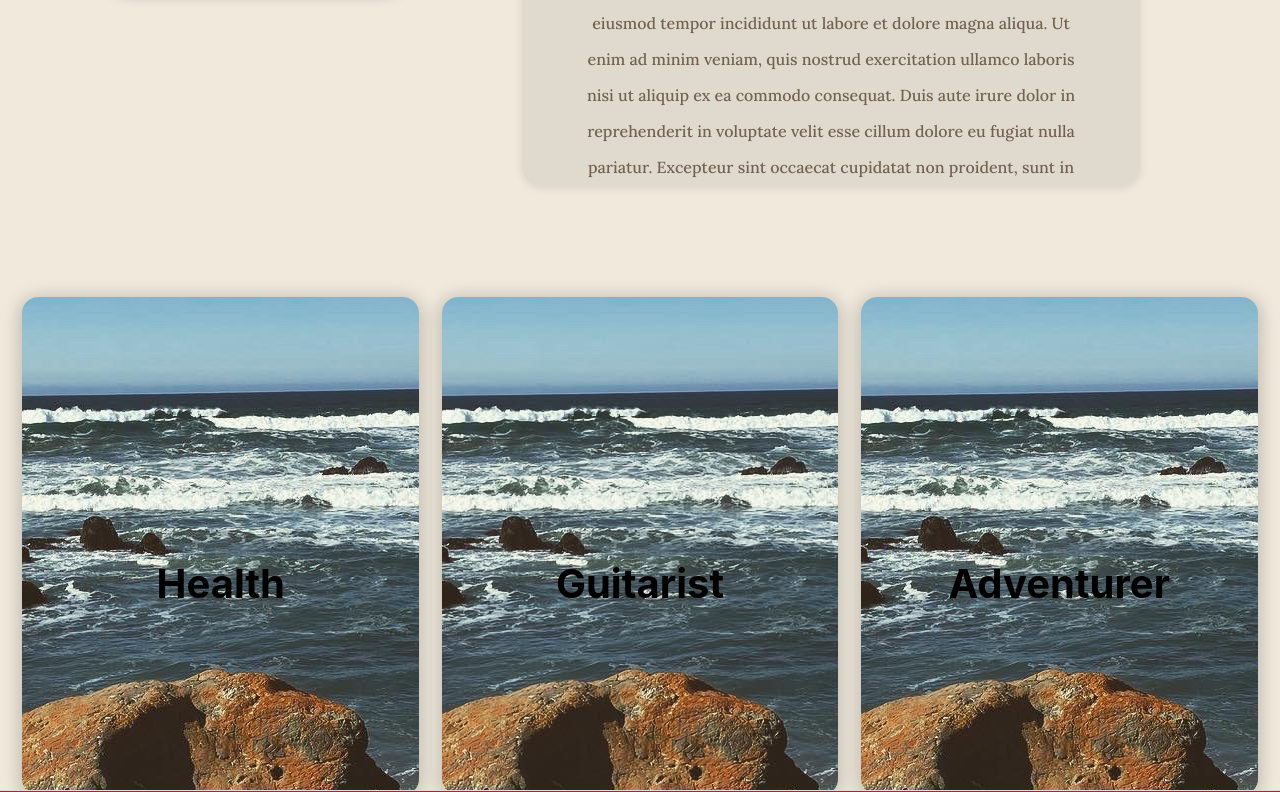
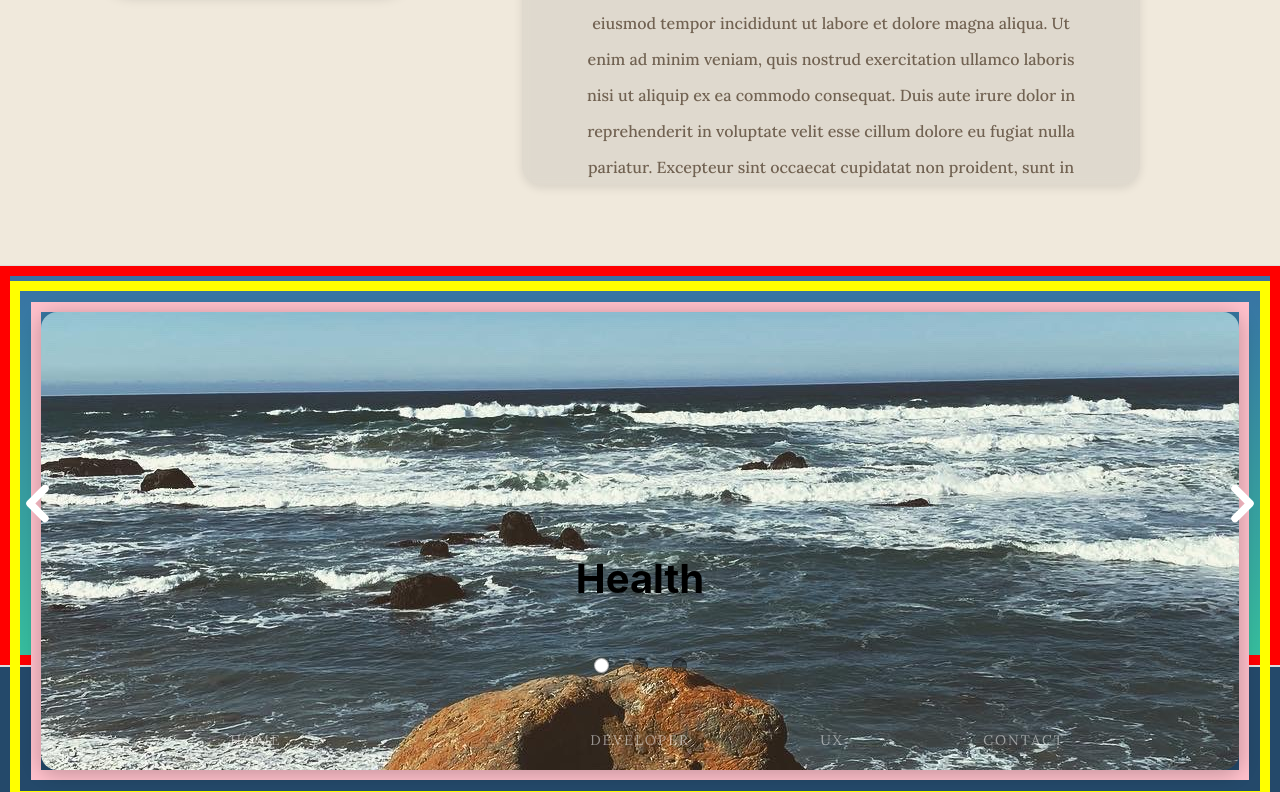
Before and after one commit to tpadilla10117/v2.0-tpadilla.com, a React (Create React App) app: page /about in a window 1280 px wide. Shown: the part 1225-2017 px from the top of the page. Built offline with nearby package versions, Linux system fonts and the light colour scheme; a web font is replaced by a local one.

Commit message:
added the personal cards and debugging

```diff
--- a/src/components/layout/carousel/Carousel.jsx
+++ b/src/components/layout/carousel/Carousel.jsx
@@ -1,24 +1,36 @@
-import React, { useState, /* useEffect */ } from 'react';
+import React, { useState, useEffect } from 'react';
 import { carouselData, carouselIndicatorData } from '../../../utils/seed';
 import chevronRight from '../../../assets/icons/chevron-right.svg';
 import chevronLeft from '../../../assets/icons/chevron-left.svg';
 import './Carousel.scss';
+import { PersonalCards } from '../../utils';
 
+/* import Hike from "../../../assets/images/hike.jpeg"
+import GuitarSelfie from "../../../assets/images/GuitarSelfie.jpeg";
+import SanDiego from "../../../assets/images/SanDiego.jpeg";
+import FortBragg1 from "../../../assets/images/FortBragg1.jpeg";
+ */
 /* TODO:  12/7 need to finish up and then style: */
-const Carousel = ( {slides} ) => {
+const Carousel = ( {slides, cardState, changeCardState, cardInfo} ) => {
 
     const [ current, setCurrent ] = useState(0);
     const length = slides.length;
+console.log(slides)
+   /*  const cardInfo = [
+        { id: 0, name: "card card-1", image: `${Hike}`, frontHeader: "Health", backHeader2: '"Health is Wealth"', backHeader3: "Peace of Mind", text: "I strive to not compete with anyone but myself while pushing forward to improve in each of my endeavors: A healthy mind & body, functional / nourshing relationships, and impactful work.", BackImage: `${FortBragg1}` },
+        { id: 1, name: "card card-2",image: `${GuitarSelfie}`, frontHeader: "Guitarist", backHeader2: '"In the Deepest Ocean..."', backHeader3: "Music", text: "Performing and professional audio are two passions I cannot live without.  Whether it's rocking out to my favorite groove or indie jam, or analyzing the complex soundscapes of a recording, music is part of my identity. ", BackImage: `${FortBragg1}` },
+        { id: 2, name: "card card-3",image: `${SanDiego}`, frontHeader: "Adventurer", backHeader2:'"Explore Everything!"' , backHeader3: "Traversing the Earth", text: "As a California native, I've dreamed of expanding my worldview beyond my suburban confounds.  Life is meant to be lived - there are countless people to meet, places to explore, and experiences to be had.  Find me at a beach, in a new city, or even another country.", BackImage: `${FortBragg1}` }
+    ] */
 
 /* This automatically updates the carousel after a designated time with setTimeout, a DOM Method: */
-  /*   useEffect( () => {
+   /*  useEffect( () => {
 
         const time = setTimeout( () => {
             setCurrent(current === length - 1 ? 0 : current + 1);
         }, 6000);  */
 
     /* Effect cleanup: */
-       /* return () => {
+      /*  return () => {
             clearTimeout(time);
         }
     }, [current, length]); */
@@ -71,10 +83,10 @@ const Carousel = ( {slides} ) => {
                     <img className="left-arrow" src={chevronLeft} alt="" onClick={previousSlide}/>
                 </div>
 
-                    {carouselData.map( (slide, index) => {
+                    {/* carouselData */cardInfo.map( (slide, index) => {
                     return (
                         <div className={index === current ? 'carousel-img-wrapper slide active' : 'carousel-img-wrapper slide'} key={index} >
-                            {index === current && (<img src={slide.image} alt="travel" key={index} className='slider-image' />)}
+                            {index === current && (<PersonalCards image={slide.image} cardState={cardState} changeCardState={changeCardState} current={current} cardInfo={cardInfo} key={index} id={index} frontHeader={slide.frontHeader} backHeader2={slide.backHeader2} backHeader3={slide.backHeader3} text={slide.text} BackImage={slide.BackImage} name={slide.name} />)/* (<img src={slide.image} alt="travel" key={index} className='slider-image' />) */}
 
                         </div>
 
--- a/src/components/layout/carousel/Carousel.scss
+++ b/src/components/layout/carousel/Carousel.scss
@@ -86,6 +86,7 @@
         justify-content: center;
         /* background-color: blue; */
         position: absolute;
+        /* z-index: 999; */
 
         &.slide {
             opacity: 0;
--- a/src/components/layout/personalcards/PersonalCards.jsx
+++ b/src/components/layout/personalcards/PersonalCards.jsx
@@ -1,15 +1,15 @@
 import React  from 'react';
-import Hike from "../../../assets/images/hike.jpeg"
+/* import Hike from "../../../assets/images/hike.jpeg"
 import GuitarSelfie from "../../../assets/images/GuitarSelfie.jpeg";
 import SanDiego from "../../../assets/images/SanDiego.jpeg";
-import FortBragg1 from "../../../assets/images/FortBragg1.jpeg";
+import FortBragg1 from "../../../assets/images/FortBragg1.jpeg"; */
 
 import './PersonalCards.scss';
 
 /* COMPONENT FOR INTERACTIVE CARDS ON ABOUT ME */
 const PersonalCard = (props) => {
 
-    const { cardState, changeCardState } = props;
+    const { cardState, changeCardState, image, index, name, frontHeader, backHeader2, backHeader3, text, BackImage } = props;
 
 
 /* Helper Function to toggle Active cards */
@@ -23,14 +23,14 @@ const PersonalCard = (props) => {
     }
 
 
-    const cardInfo = [
+    /* const cardInfo = [
         { id: 1, name: "card card-1", image: `${Hike}`, frontHeader: "Health", backHeader2: '"Health is Wealth"', backHeader3: "Peace of Mind", text: "I strive to not compete with anyone but myself while pushing forward to improve in each of my endeavors: A healthy mind & body, functional / nourshing relationships, and impactful work.", BackImage: `${FortBragg1}` },
         { id: 2, name: "card card-2",image: `${GuitarSelfie}`, frontHeader: "Guitarist", backHeader2: '"In the Deepest Ocean..."', backHeader3: "Music", text: "Performing and professional audio are two passions I cannot live without.  Whether it's rocking out to my favorite groove or indie jam, or analyzing the complex soundscapes of a recording, music is part of my identity. ", BackImage: `${FortBragg1}` },
         { id: 3, name: "card card-3",image: `${SanDiego}`, frontHeader: "Adventurer", backHeader2:'"Explore Everything!"' , backHeader3: "Traversing the Earth", text: "As a California native, I've dreamed of expanding my worldview beyond my suburban confounds.  Life is meant to be lived - there are countless people to meet, places to explore, and experiences to be had.  Find me at a beach, in a new city, or even another country.", BackImage: `${FortBragg1}` }
-    ]
+    ] */
 
 
-    const renderCard = (card, index) => {
+  /*   const renderCard = (card, index) => {
         return(
             <div className={card.name} key={"card-" + index}>
                 <div className={toggleActiveStyles(index)} onClick={() => { toggleActive(index)}}>
@@ -55,11 +55,35 @@ const PersonalCard = (props) => {
             </div>
 
         )
-    }
+    } */
 /* TODO: Need to change cards to make scrollable: */
+/* I need only one card to render at once - currentl all three cards render */
         return(
             <>
-            <div className="card">{cardInfo.map(renderCard)}</div>
+            {/* <div className="card">{cardInfo.map(renderCard)}</div> */}
+
+            <div className={name} key={"card-" + index}>
+                <div className={toggleActiveStyles(index)} onClick={() => { toggleActive(index)}}>
+                    <div className="card__face card__face--front">
+                        <h2>{frontHeader}</h2>
+                        <div className="img__container">
+                            <img className="front__image" src={BackImage} alt=""/>
+                        </div>
+                    </div>
+
+                    <div className="card__face card__face--back">
+                    <div className="card__header">
+                        <img className="pp" src={image} alt=""/>
+                        <h2>{backHeader2}</h2>
+                    </div>
+                    <div className="card__body">
+                        <h3>{backHeader3}</h3>
+                        <p>{text}</p>
+                    </div>
+                    </div>
+                </div>
+            </div>
+
             </>
 
 
--- a/src/components/layout/personalcards/PersonalCards.scss
+++ b/src/components/layout/personalcards/PersonalCards.scss
@@ -13,7 +13,10 @@
   /* Card hover FX */
   .card{
     max-width: 100%;
+    /* height: 100%; */
     transition: transform .2s ease-in;
+    /* z-index: 999; */
+    /* border: 10px solid yellow; */
   }
 
   .card:hover {
@@ -34,6 +37,8 @@
    /*  flex-wrap: wrap; */
     justify-content: space-between;
     object-fit: contain;
+    /* z-index: 999; */
+    border: 10px solid yellow;
   }
 
   .img__container {
@@ -52,6 +57,7 @@
     transform-style: preserve-3d;
     cursor: pointer;
     position: relative;
+    border: 10px solid pink;
   }
 
 
--- a/src/components/pages/about/AboutMe.jsx
+++ b/src/components/pages/about/AboutMe.jsx
@@ -4,10 +4,21 @@ import Trin from '../../../assets/images/trin.jpg';
 import { FaTwitter, FaLinkedin, FaBehance, FaGithub } from 'react-icons/fa';
 import { Carousel, Footer, AboutHeroSection, PersonalCards } from '../../utils';
 import { carouselData } from '../../../utils/seed';
+import Hike from "../../../assets/images/hike.jpeg"
+import GuitarSelfie from "../../../assets/images/GuitarSelfie.jpeg";
+import SanDiego from "../../../assets/images/SanDiego.jpeg";
+import FortBragg1 from "../../../assets/images/FortBragg1.jpeg";
+
 
 const AboutMe = (props) => {
 
     const { cardState, changeCardState } = props;
+
+    const cardInfo = [
+        { id: 0, name: "card card-1", image: `${Hike}`, frontHeader: "Health", backHeader2: '"Health is Wealth"', backHeader3: "Peace of Mind", text: "I strive to not compete with anyone but myself while pushing forward to improve in each of my endeavors: A healthy mind & body, functional / nourshing relationships, and impactful work.", BackImage: `${FortBragg1}` },
+        { id: 1, name: "card card-2",image: `${GuitarSelfie}`, frontHeader: "Guitarist", backHeader2: '"In the Deepest Ocean..."', backHeader3: "Music", text: "Performing and professional audio are two passions I cannot live without.  Whether it's rocking out to my favorite groove or indie jam, or analyzing the complex soundscapes of a recording, music is part of my identity. ", BackImage: `${FortBragg1}` },
+        { id: 2, name: "card card-3",image: `${SanDiego}`, frontHeader: "Adventurer", backHeader2:'"Explore Everything!"' , backHeader3: "Traversing the Earth", text: "As a California native, I've dreamed of expanding my worldview beyond my suburban confounds.  Life is meant to be lived - there are countless people to meet, places to explore, and experiences to be had.  Find me at a beach, in a new city, or even another country.", BackImage: `${FortBragg1}` }
+    ]
 
     return (
         <main id="aboutme-wrapper">
@@ -68,8 +79,8 @@ const AboutMe = (props) => {
 
             </div>
             {/* <BlueBg > */}
-                <PersonalCards cardState={cardState} changeCardState={changeCardState}/>
-            <Carousel slides={carouselData} />
+                {/* <PersonalCards cardState={cardState} changeCardState={changeCardState}/> */}
+            <Carousel /* slides={carouselData} */slides={cardInfo} cardInfo={cardInfo}cardState={cardState} changeCardState={changeCardState} />
 
             {/* </BlueBg> */}
 
```
